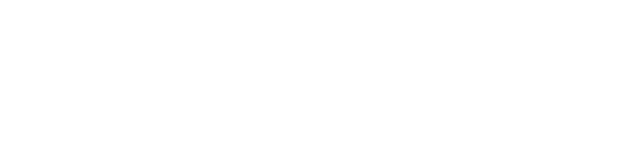
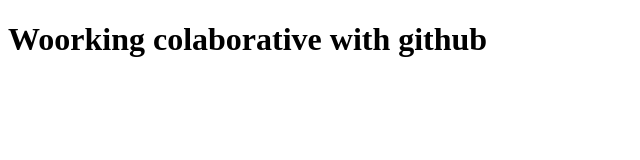
Before and after one commit to EllianCampos/git-colaborativo, a plain HTML site: page index.html in a window 1280 px wide. Shown: the whole page, without its empty margins (0-640 px from the left). Drawn offline with Linux system fonts and the light colour scheme.

Commit message:
I added the title

```diff
--- a/index.html
+++ b/index.html
@@ -6,6 +6,6 @@
   <title>Git Colaborativo</title>
 </head>
 <body>
-
+  <h1>Woorking colaborative with github</h1>
 </body>
 </html>
```
